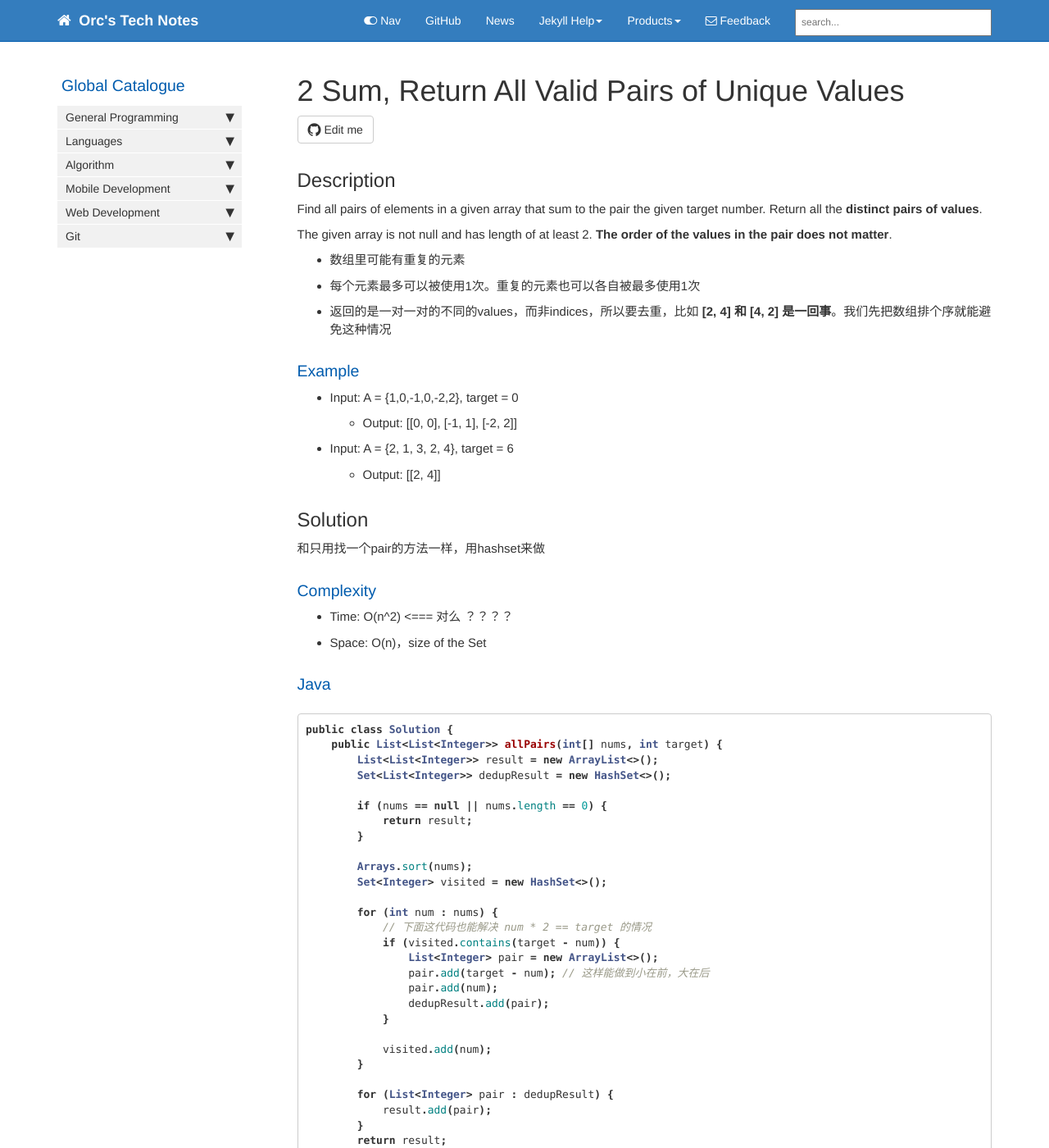
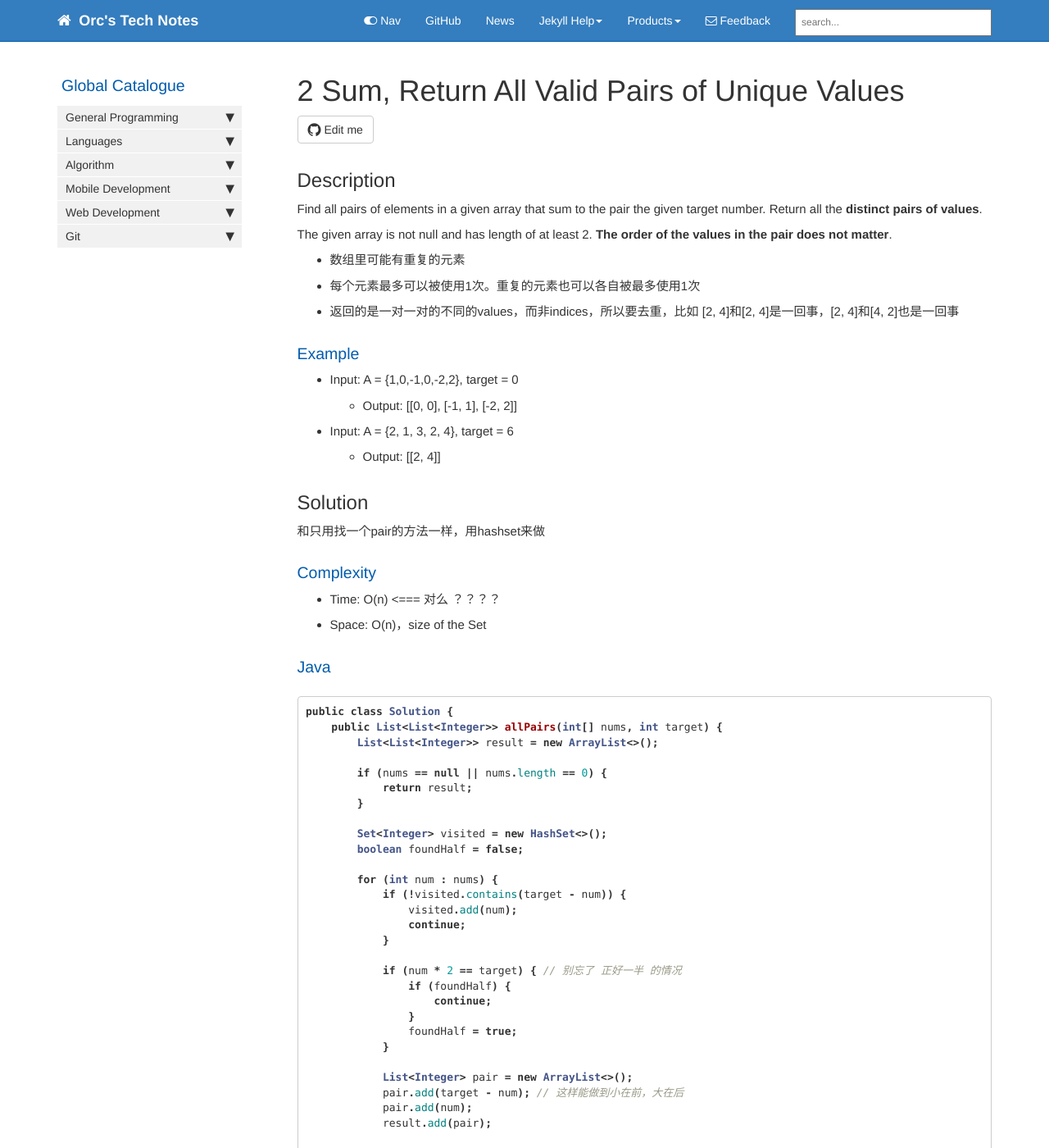
Before and after one commit to HungryOrc/hungryorc.github.io, a Jekyll site: the page built from pages/algorithm/algorithm_2Sum_allValidPairsOfUniqueValues.md, in a window 1280 px wide and 1400 px high. Shown: the whole window at 82% size. Built offline with Jekyll 4.4.1, drawn with Linux system fonts in a browser that asks for light colours; nearby versions of some CDN libraries; comment, search, counter and statistics services are not loaded.

Commit message:
Update algorithm_2Sum_allValidPairsOfUniqueValues.md

```diff
--- a/pages/algorithm/algorithm_2Sum_allValidPairsOfUniqueValues.md
+++ b/pages/algorithm/algorithm_2Sum_allValidPairsOfUniqueValues.md
@@ -17,7 +17,7 @@ The given array is not null and has length of at least 2. **The order of the val
 
 * 数组里可能有重复的元素
 * 每个元素最多可以被使用1次。重复的元素也可以各自被最多使用1次
-* 返回的是一对一对的不同的values，而非indices，所以要去重，比如 **[2, 4] 和 [4, 2] 是一回事**。我们先把数组排个序就能避免这种情况
+* 返回的是一对一对的不同的values，而非indices，所以要去重，比如 [2, 4]和[2, 4]是一回事，[2, 4]和[4, 2]也是一回事
 
 ### Example
 * Input: A = {1,0,-1,0,-2,2}, target = 0
@@ -37,29 +37,33 @@ The given array is not null and has length of at least 2. **The order of the val
 public class Solution {
     public List<List<Integer>> allPairs(int[] nums, int target) {
         List<List<Integer>> result = new ArrayList<>();
-        Set<List<Integer>> dedupResult = new HashSet<>();
 
         if (nums == null || nums.length == 0) {
             return result;
         }
 
-        Arrays.sort(nums);
         Set<Integer> visited = new HashSet<>();
+        boolean foundHalf = false;
 
         for (int num : nums) {
-            // 下面这代码也能解决 num * 2 == target 的情况
-            if (visited.contains(target - num)) {
-                List<Integer> pair = new ArrayList<>();
-                pair.add(target - num); // 这样能做到小在前，大在后
-                pair.add(num);
-                dedupResult.add(pair);
+            if (!visited.contains(target - num)) {
+                visited.add(num);
+                continue;
             }
 
+            if (num * 2 == target) { // 别忘了 正好一半 的情况
+                if (foundHalf) {
+                    continue;
+                }
+                foundHalf = true;
+            }
+
+            List<Integer> pair = new ArrayList<>();
+            pair.add(target - num); // 这样能做到小在前，大在后
+            pair.add(num);
+            result.add(pair);
+
             visited.add(num);
-        }
-
-        for (List<Integer> pair : dedupResult) {
-            result.add(pair);
         }
         return result;
     }
```
Also changed, not shown: other parts of pages/algorithm/algorithm_2Sum_allValidPairsOfUniqueValues.md (+1 -1 lines).
